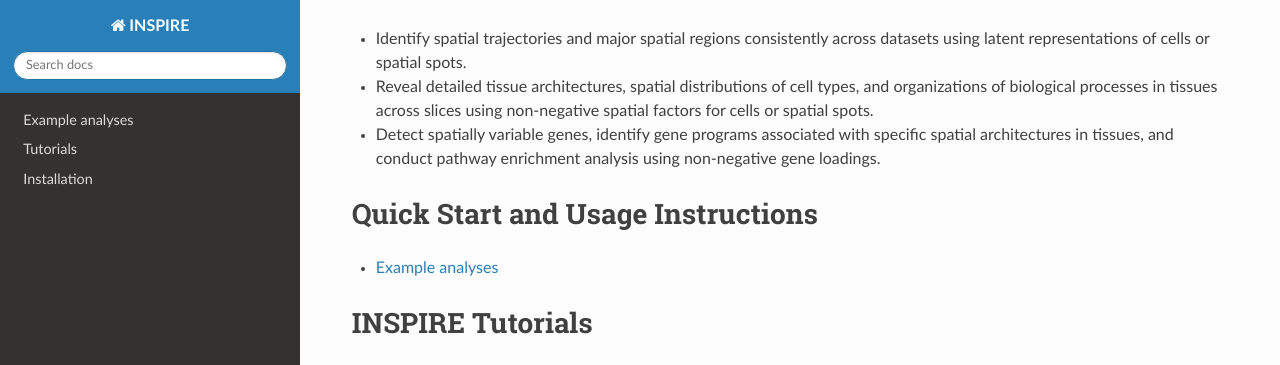
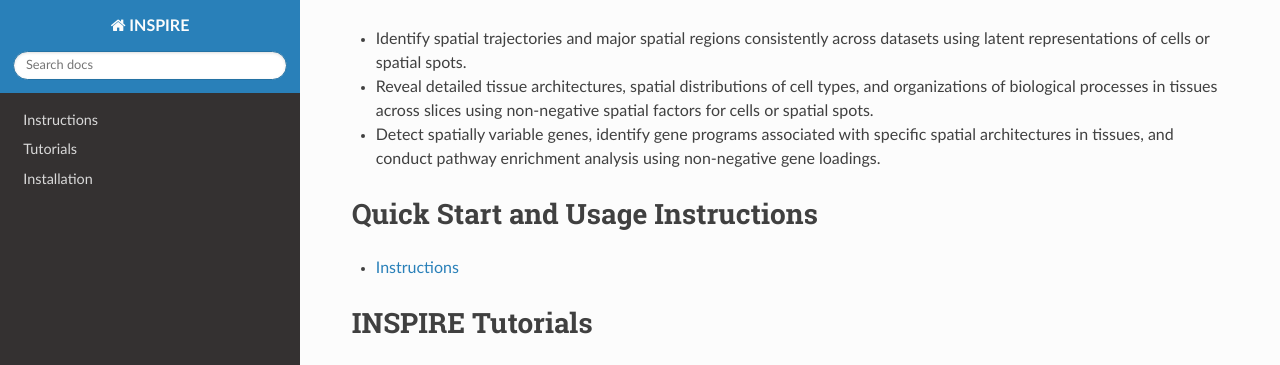
Before and after one commit to jiazhao97/INSPIRE-tutorial, a Sphinx documentation site: the page built from docs/source/index.rst, in a window 1280 px wide and 900 px high, scrolled down 1069 px. Shown: the top 365 px of the window. Built offline with Sphinx 7.4.7 and the Read the Docs theme 3.1.0, drawn with Linux system fonts in a browser that asks for light colours; pages that are not in the unit, such as notebooks, are missing from menus.

Commit message:
Add files via upload

```diff
--- a/docs/source/examples/index.rst
+++ b/docs/source/examples/index.rst
@@ -1,5 +1,5 @@
 
-Example analyses
+Instructions
 =========================================================
 
 .. toctree::
```
